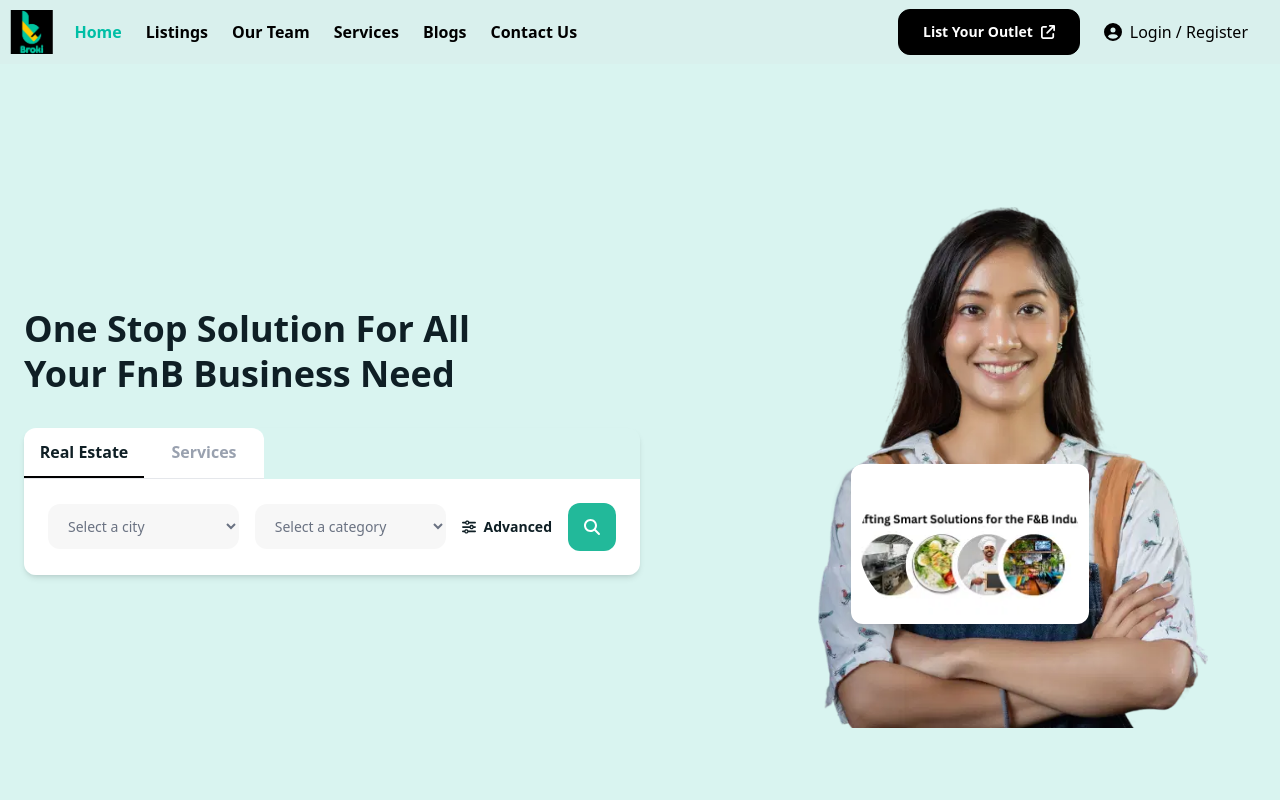
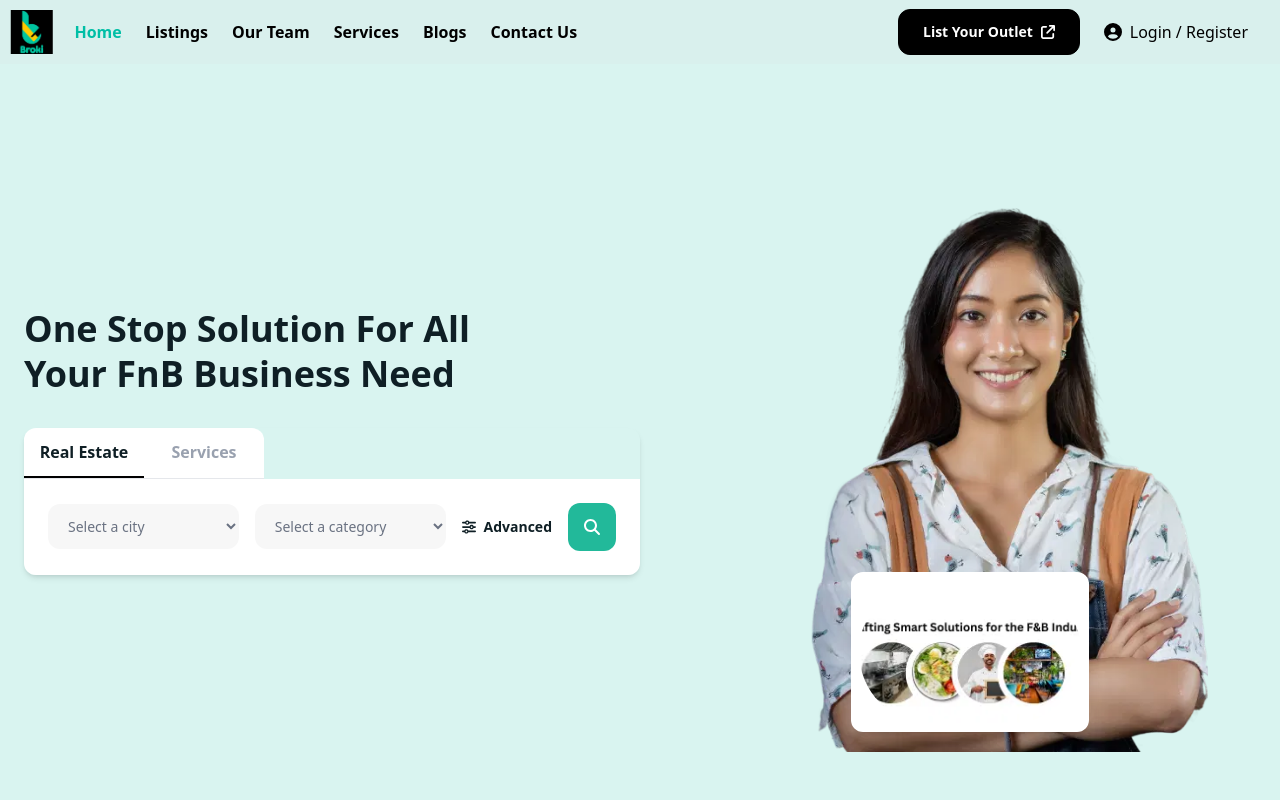
Before and after one commit to javedjd13/Broki-clone-ui, a React (Vite) app: page / in a window 1280 px wide. Shown: the top 800 px of the page. Built offline with nearby package versions, Linux system fonts and the light colour scheme.

Commit message:
home page update

```diff
--- a/src/components/footer/Footer.jsx
+++ b/src/components/footer/Footer.jsx
@@ -65,7 +65,7 @@ const Footer = () => {
 
         <div className="space-y-6">
           {/* Contact Info */}
-          <div className="text-xs text-[#cbd5e1] flex justify-between">
+          <div className="text-xs text-[#bebdbd] flex justify-between">
             <span>Chat With Us At</span>
             <span>Need Live Support?</span>
           </div>
@@ -132,7 +132,7 @@ const Footer = () => {
         <div>© Broki Services Private Limited 2025 - All rights reserved</div>
         <div className="flex flex-wrap gap-4">
           {links.map((link, i) => (
-            <a key={i} href="#" className="hover:text-white">
+            <a key={i} href="#" className="hover:text-[#20c997]">
               {link}
             </a>
           ))}
--- a/src/pages/Home.jsx
+++ b/src/pages/Home.jsx
@@ -135,21 +135,22 @@ const Home = () => {
           </div>
 
           {/*  Right Side Image */}
-          <div className="hidden xl:block relative mt-12 -left-12 h-[36rem] max-w-[476px]">
+          <div className="hidden xl:block relative mt-12 -left-12 h-[36rem] w-[476px]">
+            {/* Background Image */}
             <img
               src={HeroImg}
               alt="Photographer"
-              className="h-auto rounded-md"
+              className="h-full w-full object-cover rounded-md"
               loading="lazy"
             />
-            <div className="bounce-y shadow-custom absolute left-1/2 -translate-x-1/2 bg-white rounded-xl p-2 shadow-lg bottom-32 text-center max-w-[18.75rem]">
-              <div className="flex justify-center">
-                <img
-                  src={SubImg}
-                  alt="Broki Logo"
-                  className="rounded-full w-[17.25rem] h-36 object-cover"
-                />
-              </div>
+
+            {/* Centered Overlay Image with transition */}
+            <div className="bounce-y absolute  left-1/2 -translate-x-1/2 bg-white rounded-xl p-2 shadow-lg text-center transition-transform duration-300 ease-out bottom-5">
+              <img
+                src={SubImg}
+                alt="Broki Logo"
+                className="rounded-full w-[17.25rem] h-36 object-cover"
+              />
             </div>
           </div>
         </div>
--- a/src/pages/pages/SignInModal.jsx
+++ b/src/pages/pages/SignInModal.jsx
@@ -47,7 +47,7 @@ const SignInModal = ({ onClose }) => {
         <div className="flex space-x-8 mb-6 font-semibold text-sm flex-wrap text-gray-700">
           <button
             onClick={() => setIsSignIn(true)}
-            className={`pb-1 ${
+            className={`cursor-pointer pb-1 ${
               isSignIn ? "border-b-2 border-black" : "text-gray-400"
             }`}
           >
@@ -55,7 +55,7 @@ const SignInModal = ({ onClose }) => {
           </button>
           <button
             onClick={() => setIsSignIn(false)}
-            className={`pb-1 ${
+            className={`cursor-pointer pb-1 ${
               !isSignIn ? "border-b-2 border-black" : "text-gray-400"
             }`}
           >
@@ -125,7 +125,7 @@ const SignInModal = ({ onClose }) => {
               type="submit"
               className="w-full bg-[#2ac1a7] hover:bg-[#27a994] text-white font-bold py-3 rounded-lg flex justify-center items-center space-x-2 cursor-pointer"
             >
-              <span>Sign Up</span>
+              <span className="cursor-pointer">Sign Up</span>
               <FontAwesomeIcon
                 icon={faSquareArrowUpRight}
                 className="h-4 w-4 text-white"
```
